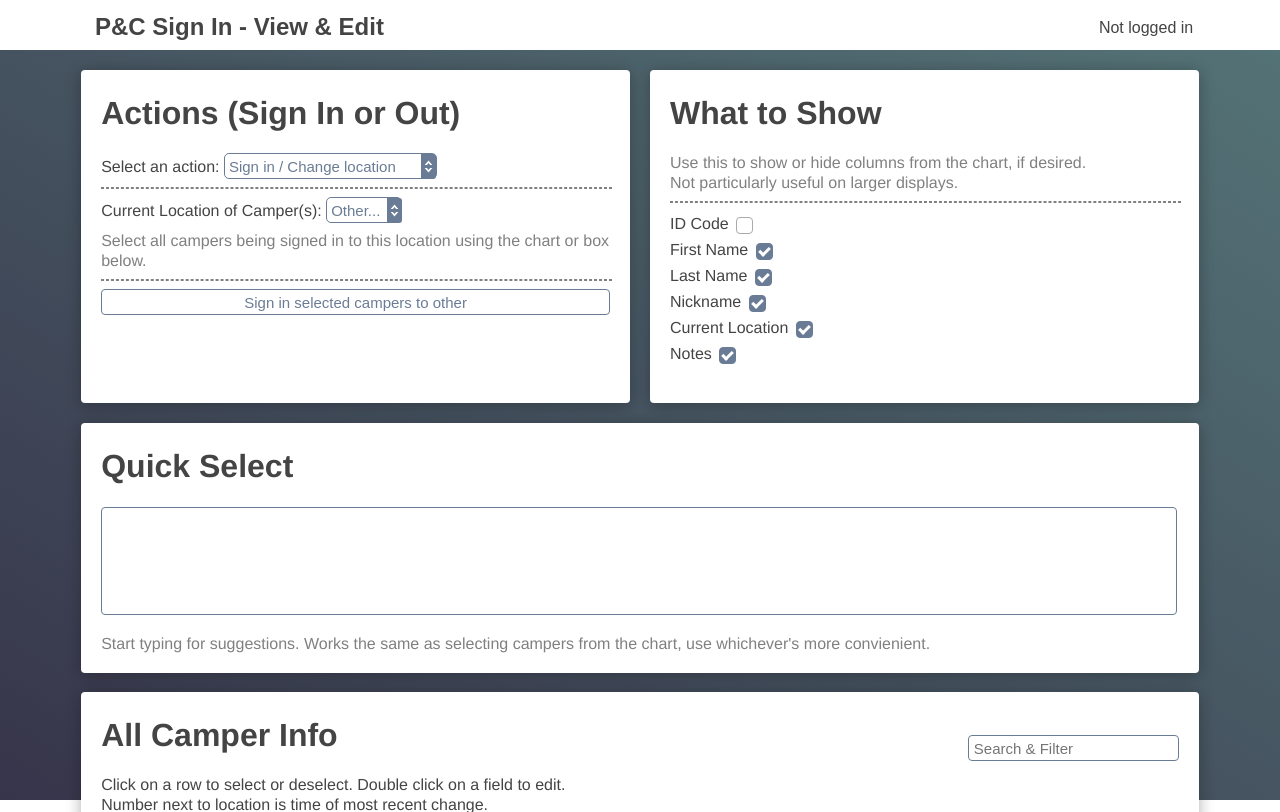
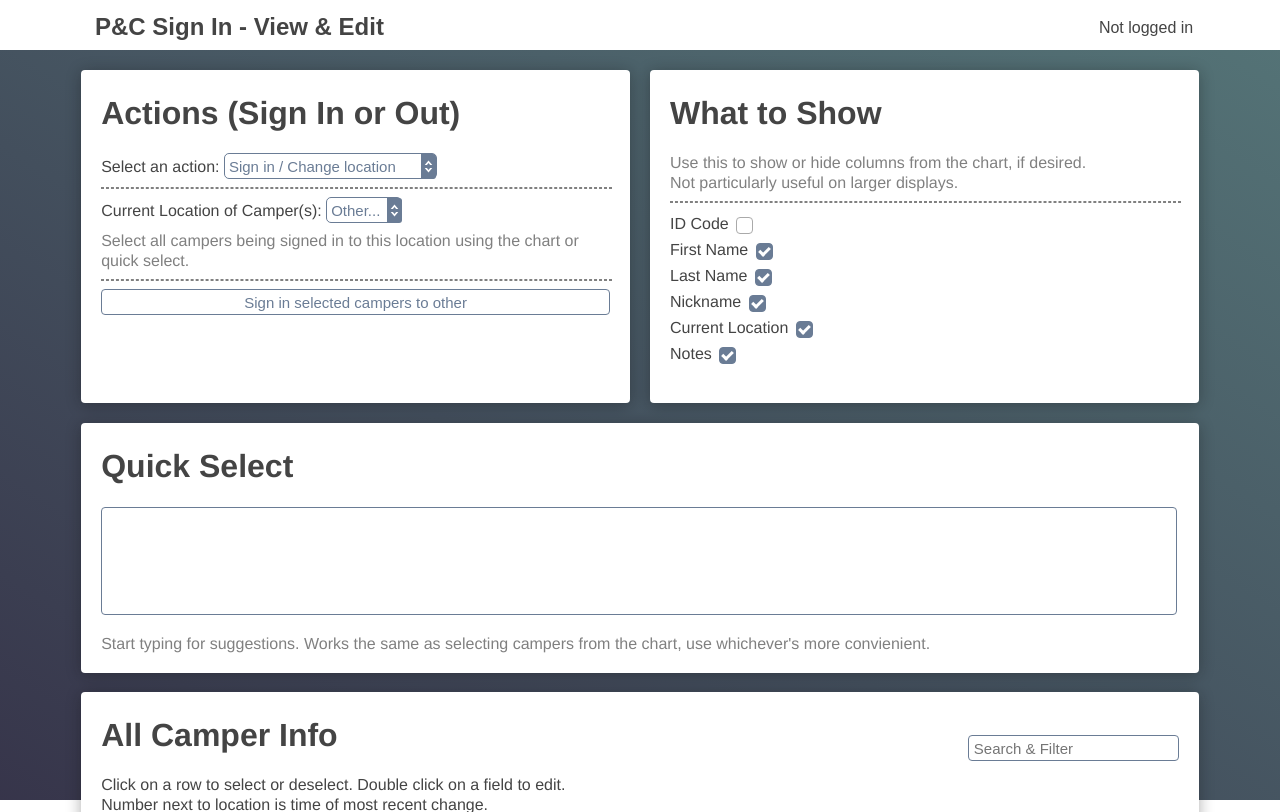
Before and after one commit to redforge/Flask_Signin, a Flask app: template app/templates/readwrite.html in a window 1280 px wide. Shown: the top 812 px of the page. Run offline with Flask 2, Linux system fonts and the light colour scheme; the template is opened without the code that fills it, so the values that code supplies are empty.

Commit message:
Typo fix

```diff
--- a/app/templates/readwrite.html
+++ b/app/templates/readwrite.html
@@ -45,14 +45,14 @@
 							<span class="select-arrow"> </span>
 							<input type="text" class="hidden" id="signin-custom-location" onchange="setSubmitText('Sign in selected campers to '+$(this).val());" placeholder="Other Location (eg: Fells Trip)">
 							<div class="msg">
-								Select all campers being signed in to this location using the chart or box below.<br>
+								Select all campers being signed in to this location using the chart or quick select.<br>
 							</div>
 						 </span>
 					</div>
 
 					<div id="sign-out-options">
 						<hr>
-						<div class="msg content-text">Select all campers being signed out using the chart or box below.</div>
+						<div class="msg content-text">Select all campers being signed out using the chart or quick select.</div>
 					</div>
 
 					<div id="remove-options">
```
